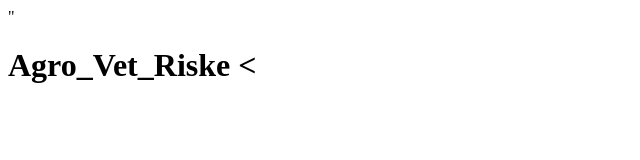
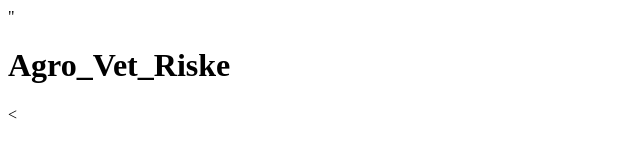
Before and after one commit to fernandariske/fernanda, a plain HTML site: page index.html in a window 1280 px wide. Shown: the full height of the page, 0-640 px from the left. Drawn offline with Linux system fonts and the light colour scheme.

Commit message:
cabeçalho

```diff
--- a/index.html
+++ b/index.html
@@ -10,5 +10,5 @@
 
 <body>
     <header>
-        <h1>Agro_Vet_Riske
+        <h1>Agro_Vet_Riske</h1>
             <
```
